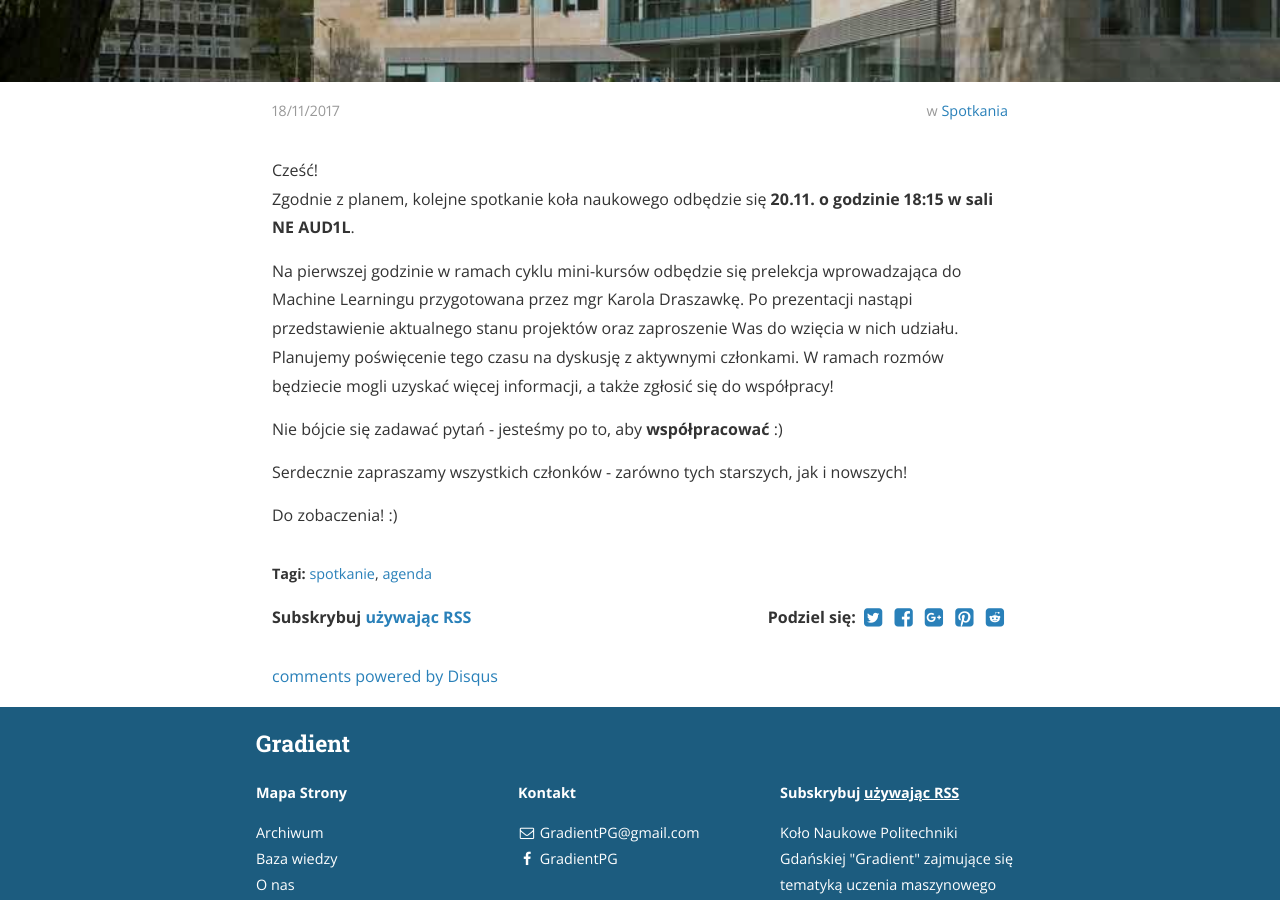
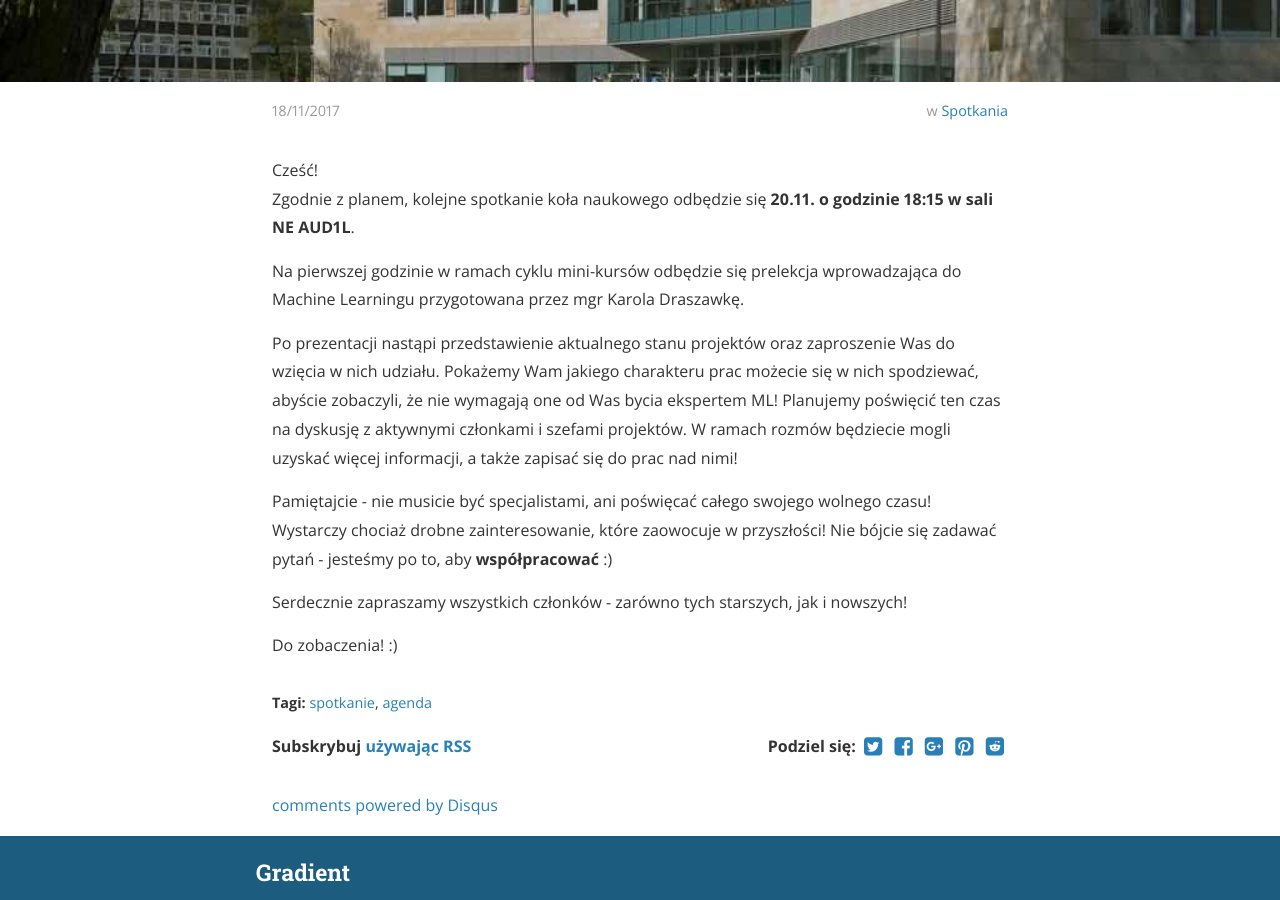
Before and after one commit to jpowie01/GradientPG, a Jekyll site: the page built from _posts/posts/2017-11-20-spotkanie.markdown, in a window 1280 px wide and 900 px high, scrolled down 421 px. Built offline with Jekyll 4.4.1, drawn with Linux system fonts in a browser that asks for light colours; nearby versions of some CDN libraries; comment, search, counter and statistics services are not loaded.

Commit message:
Poprawki w spotkaniu

```diff
--- a/_posts/posts/2017-11-20-spotkanie.markdown
+++ b/_posts/posts/2017-11-20-spotkanie.markdown
@@ -12,9 +12,11 @@ cover:  "/assets/posts/budynek_eti.jpg"
 Cześć!
 Zgodnie z planem, kolejne spotkanie koła naukowego odbędzie się **20.11. o godzinie 18:15 w sali NE AUD1L**.
 
-Na pierwszej godzinie w ramach cyklu mini-kursów odbędzie się prelekcja wprowadzająca do Machine Learningu przygotowana przez mgr Karola Draszawkę. Po prezentacji nastąpi przedstawienie aktualnego stanu projektów oraz zaproszenie Was do wzięcia w nich udziału. Planujemy poświęcenie tego czasu na dyskusję z aktywnymi członkami. W ramach rozmów będziecie mogli uzyskać więcej informacji, a także zgłosić się do współpracy!
+Na pierwszej godzinie w ramach cyklu mini-kursów odbędzie się prelekcja wprowadzająca do Machine Learningu przygotowana przez mgr Karola Draszawkę.
 
-Nie bójcie się zadawać pytań - jesteśmy po to, aby **współpracować** :)
+Po prezentacji nastąpi przedstawienie aktualnego stanu projektów oraz zaproszenie Was do wzięcia w nich udziału. Pokażemy Wam jakiego charakteru prac możecie się w nich spodziewać, abyście zobaczyli, że nie wymagają one od Was bycia ekspertem ML! Planujemy poświęcić ten czas na dyskusję z aktywnymi członkami i szefami projektów. W ramach rozmów będziecie mogli uzyskać więcej informacji, a także zapisać się do prac nad nimi!
+
+Pamiętajcie - nie musicie być specjalistami, ani poświęcać całego swojego wolnego czasu! Wystarczy chociaż drobne zainteresowanie, które zaowocuje w przyszłości! Nie bójcie się zadawać pytań - jesteśmy po to, aby **współpracować** :)
 
 Serdecznie zapraszamy wszystkich członków - zarówno tych starszych, jak i nowszych!
 
```
